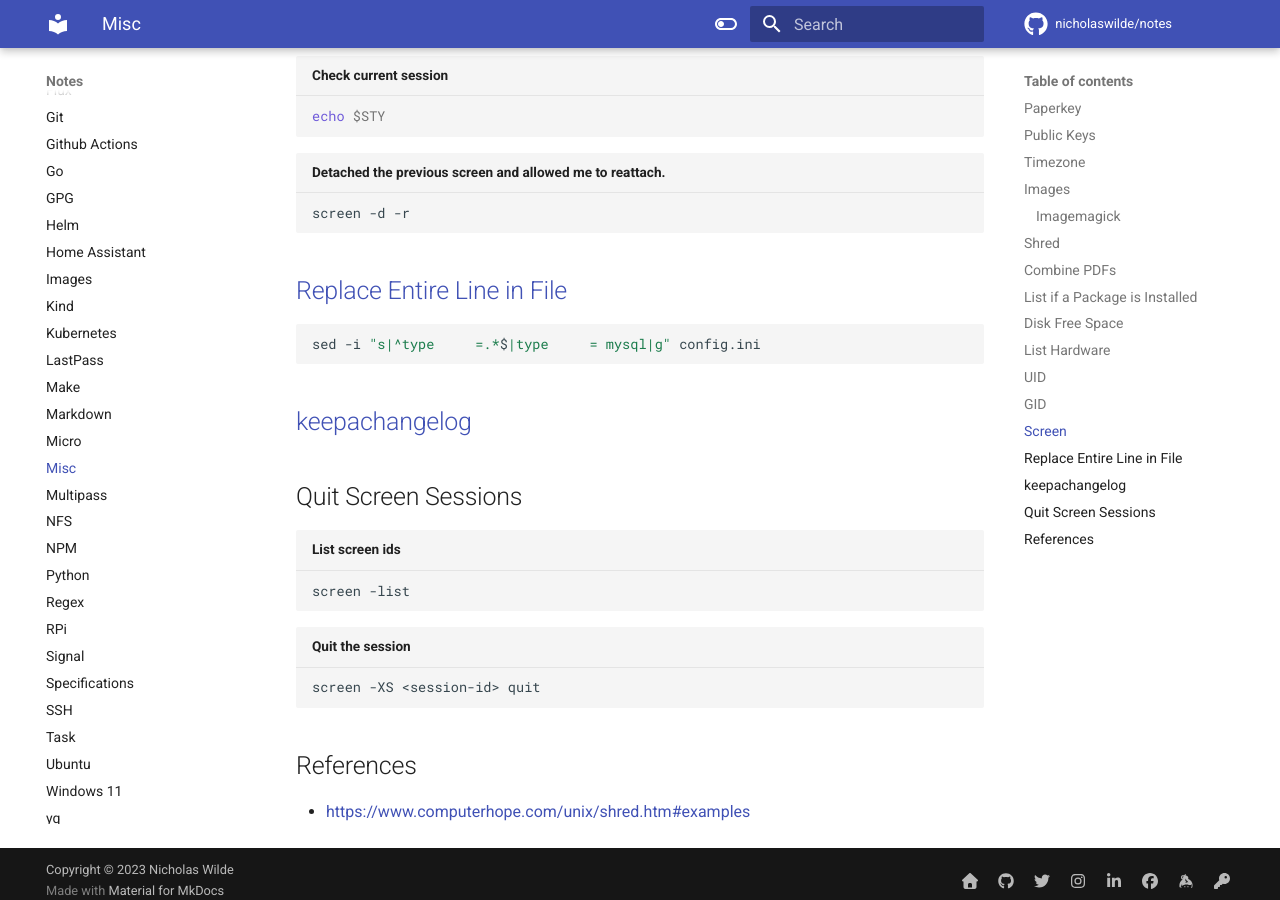
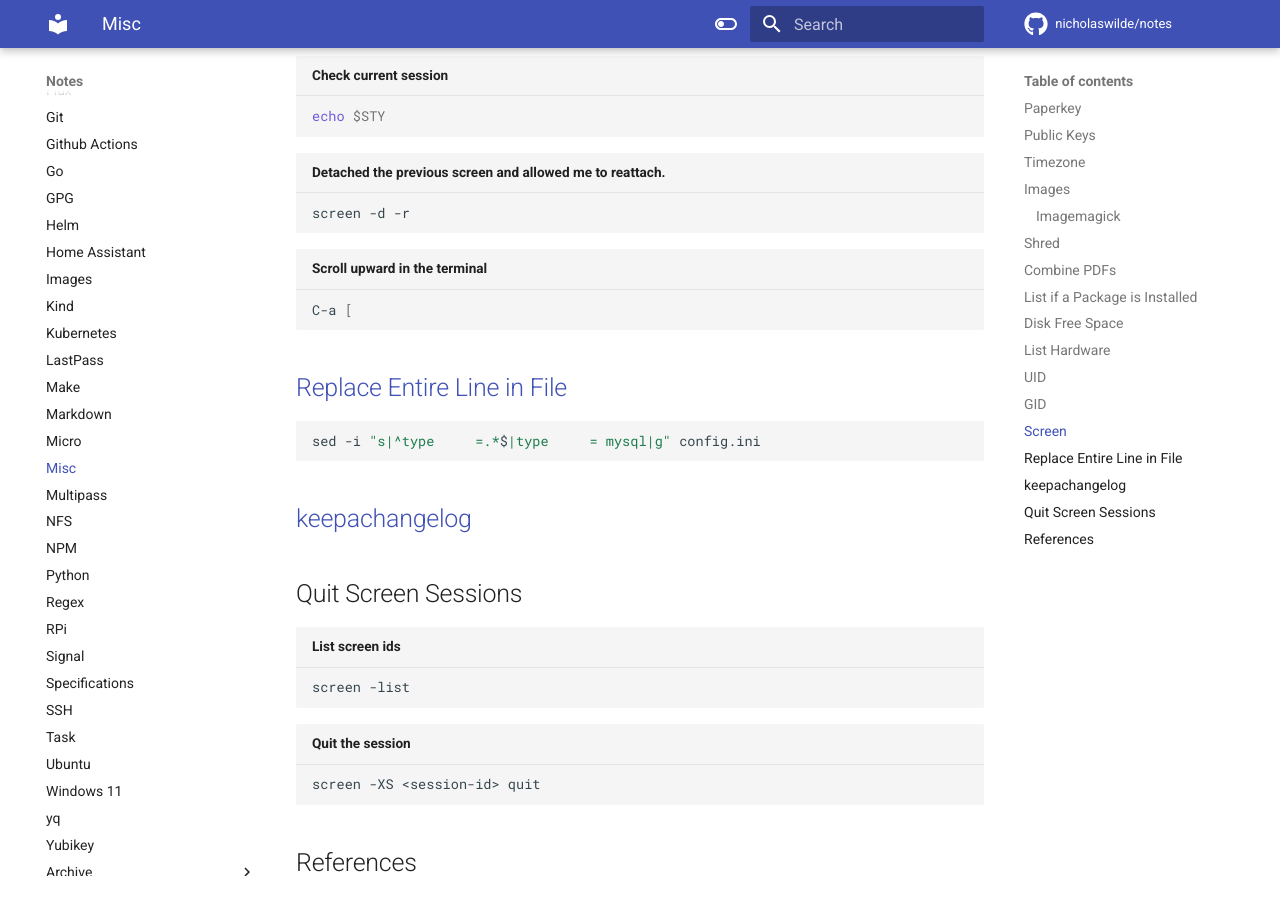
Before and after one commit to nicholaswilde/notes, an MkDocs documentation site: the page built from docs/misc.md, in a window 1280 px wide and 900 px high, scrolled down 1904 px. Built offline with MkDocs 1.6.1 and Material for MkDocs 9.7.7, drawn with Linux system fonts in a browser that asks for light colours; comment, search, counter and statistics services are not loaded.

Commit message:
feat: add screen scroll
Signed-off-by: nιcнolaѕ wιlde <ncwilde43@gmail.com>

````diff
--- a/docs/misc.md
+++ b/docs/misc.md
@@ -87,6 +87,10 @@
 screen -d -r
 ```
 
+```shell title="Scroll upward in the terminal"
+C-a [
+```
+
 ## [Replace Entire Line in File][3]
 
 ```shell
````
